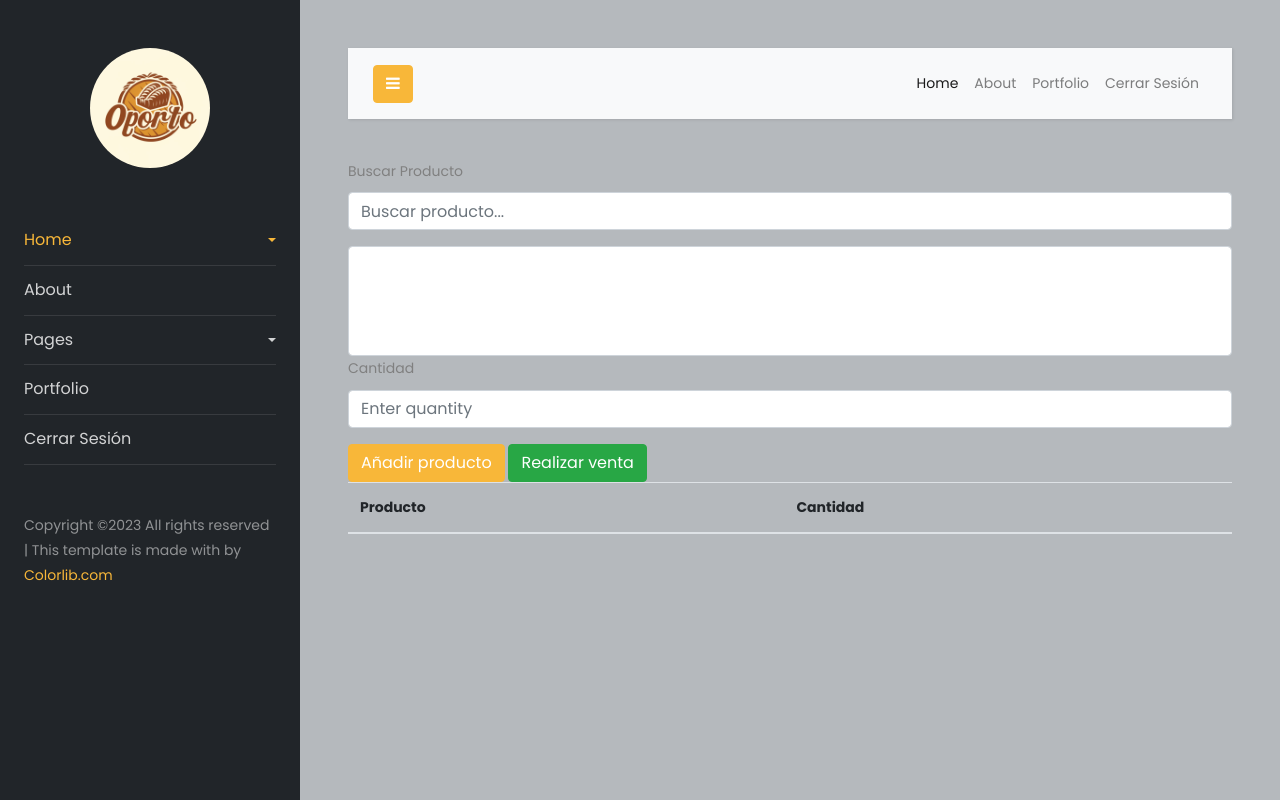
After one commit to simonpinilla/Inventario-Ing-Software, a Django app: page /agrergarOrden/ in a window 1280 px wide. The commit adds this page. Run offline with Django 4.2, Linux system fonts and the light colour scheme; lists and menus that the app fills with data are empty; some libraries are stand-ins or nearby versions.

```diff
--- a/INVENTARIO/INVENTARIO/urls.py
+++ b/INVENTARIO/INVENTARIO/urls.py
@@ -27,7 +27,7 @@ urlpatterns = [
     path('registro/',registro,name="registro"),
     path('dashboard/',dashboard,name="dashboard"),
     path('productos/',productos,name="productos"),
-    path('descuentoProductos/',descuentoProductos,name="decuentoProductos"),
+    path('agrergarOrden/',agregar_orden,name="agregar_orden"),
     path('agregarCategoria/',agregarCategoria,name="agregarCategoria"),
     path('agregar_categoria/', agregar_categoria, name='agregar_categoria'),
     path('agregarProducto/', agregarProducto, name='agregarProducto'),
--- a/INVENTARIO/myinventario/views.py
+++ b/INVENTARIO/myinventario/views.py
@@ -30,8 +30,8 @@ def productos(request):
     productos= Producto.objects.all()
     return render(request, 'productos.html',{"productos" : productos})
 
-def descuentoProductos(request):
-    return render(request, 'descuentoProductos.html')
+def agregar_orden(request):
+    return render(request, 'agregarOrden.html')
 
 def agregarCategoria(request):
     return render(request, 'agregarCategoria.html')
@@ -97,8 +97,8 @@ def agregar_producto(request):
             descripcion=descripcion_producto,
             cantidad=cantidad_producto,
             precio=precio_producto,
-            categoria_id=categoria,
-            proveedor_id=proveedor
+            categoria=categoria,
+            proveedor=proveedor
         )
         nuevo_producto.save()
 
--- /dev/null
+++ b/INVENTARIO/templates/agregarOrden.html
@@ -0,0 +1,35 @@
+{% extends 'layout/app2.html' %}
+{% load static %}
+
+{% block body %}
+<form method="post">
+  {% csrf_token %}
+  <div class="form-group">
+      <label for="id_buscar_producto">Buscar Producto</label>
+      <input type="text" class="form-control" id="id_buscar_producto" name="buscar_producto" placeholder="Buscar producto...">
+  </div>
+  <select multiple class="form-control" id="id_productos" name="productos">
+      {% for producto in productos_disponibles %}
+          <option value="{{ producto.id }}">{{ producto.nombre }}</option>
+      {% endfor %}
+  </select>
+  <div class="form-group">
+      <label for="id_cantidad">Cantidad</label>
+      <input type="number" step="1" class="form-control" id="id_cantidad" name="cantidad" placeholder="Enter quantity">
+  </div>
+  <button type="button" class="btn btn-primary" id="btn_agregar_producto">Añadir producto</button>
+  <button type="submit" class="btn btn-success" name="realizar_venta">Realizar venta</button>
+
+  <table class="table">
+      <thead>
+          <tr>
+              <th>Producto</th>
+              <th>Cantidad</th>
+          </tr>
+      </thead>
+      <tbody id="tabla_productos_seleccionados">
+          <!-- Aquí se mostrarán los productos seleccionados -->
+      </tbody>
+  </table>
+</form>
+{% endblock %}
--- a/INVENTARIO/templates/productos.html
+++ b/INVENTARIO/templates/productos.html
@@ -22,9 +22,9 @@
             <th scope="row">{{ producto.id }}</th>
             <td>{{ producto.nombre }}</td>
             <td>{{ producto.cantidad }}</td>
-            <td>{{ producto.categoria_id }}</td>
+            <td>{{ producto.categoria }}</td>
             <td>{{ producto.precio }}</td>
-            <td>{{ producto.proveedor_id }}</td>
+            <td>{{ producto.proveedor }}</td>
             <td>
                 <a href="{% url 'editar_producto' producto.id %}" class="btn btn-primary">Editar</a>
                 <button type="button" class="btn btn-primary" data-toggle="modal" data-target="#exampleModalCenter">
```
Also changed, not shown: INVENTARIO/myinventario/models.py (+5 -5 lines), INVENTARIO/myinventario/migrations/0003_rename_id_usuario_orden_usuario.py (added), INVENTARIO/myinventario/migrations/0004_rename_producto_id_detalleorden_producto_and_more.py (added), INVENTARIO/myinventario/migrations/0005_rename_orden_id_detalleorden_orden.py (added).
